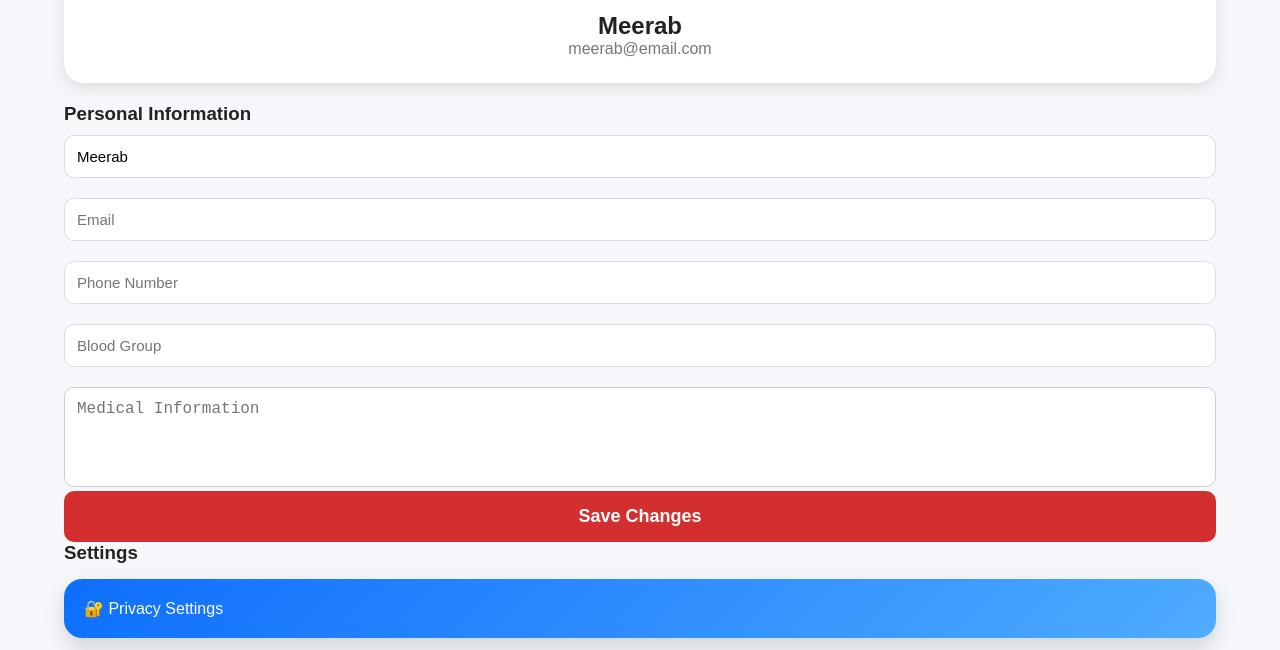
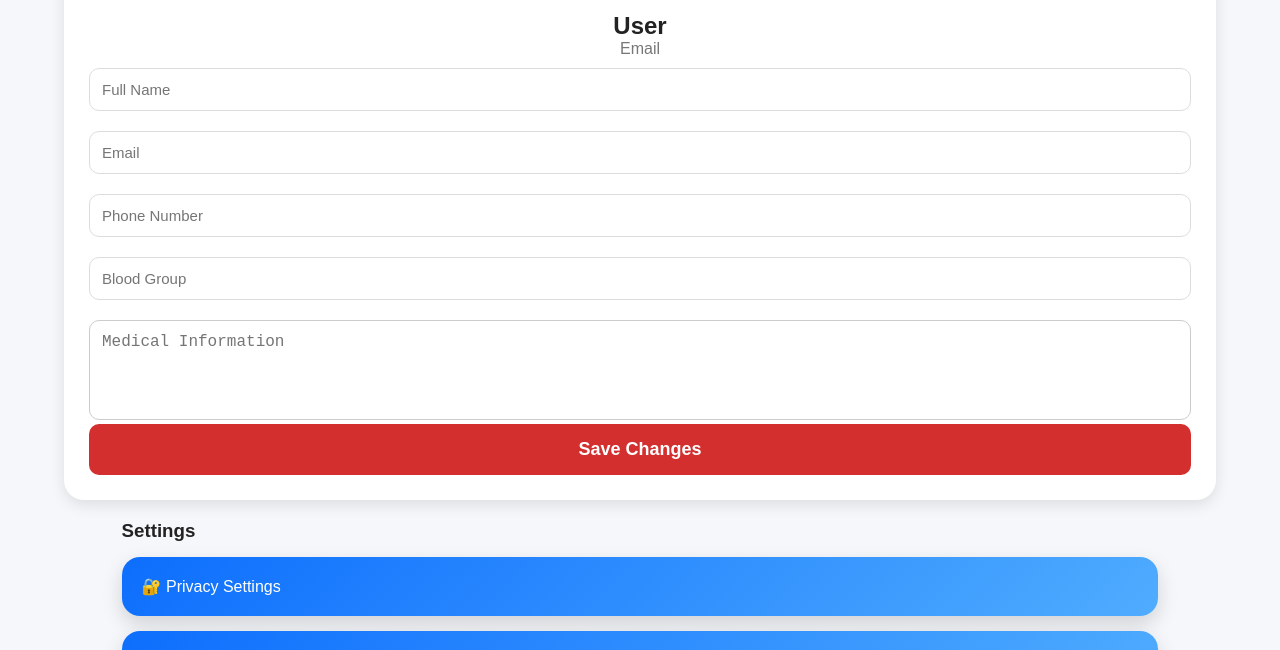
Before and after one commit to meerabxox005-debug/SafeLink, a website: page frontend/profile.html in a window 1280 px wide. Shown: the part 186-836 px from the top of the page. Drawn offline with Linux system fonts and the light colour scheme.

Commit message:
Fix dynamic profile

```diff
--- a/frontend/js/profile.js
+++ b/frontend/js/profile.js
@@ -1,5 +1,39 @@
 console.log("Profile Loaded");
 
+// Load profile when page opens
+window.onload = function () {
+
+    // Logged-in user
+    const userName = localStorage.getItem("userName");
+    const userEmail = localStorage.getItem("userEmail");
+
+    if (userName) {
+        document.getElementById("profileName").innerText = userName;
+        document.getElementById("name").value = userName;
+    }
+
+    if (userEmail) {
+        document.getElementById("profileEmail").innerText = userEmail;
+        document.getElementById("email").value = userEmail;
+    }
+
+    // Load saved profile information
+    document.getElementById("phone").value =
+        localStorage.getItem("phone") || "";
+
+    document.getElementById("blood").value =
+        localStorage.getItem("blood") || "";
+
+    document.getElementById("medical").value =
+        localStorage.getItem("medical") || "";
+};
+
+// Save profile
 function saveProfile() {
-    alert("Profile Updated Successfully!");
+
+    localStorage.setItem("phone", document.getElementById("phone").value);
+    localStorage.setItem("blood", document.getElementById("blood").value);
+    localStorage.setItem("medical", document.getElementById("medical").value);
+
+    alert("✅ Profile Updated Successfully!");
 }
--- a/frontend/profile.html
+++ b/frontend/profile.html
@@ -23,26 +23,22 @@
             👤
         </div>
 
-        <h2>Meerab</h2>
-        <p>meerab@email.com</p>
+        <h2 id="profileName">User</h2>
+<p id="profileEmail">Email</p>
 
-    </div>
+<input type="text" id="fullName" placeholder="Full Name">
 
-    <h3>Personal Information</h3>
+<input type="email" id="email" placeholder="Email" readonly>
 
-    <input type="text" placeholder="Full Name" value="Meerab">
+<input type="tel" id="phone" placeholder="Phone Number">
 
-    <input type="email" placeholder="Email">
+<input type="text" id="bloodGroup" placeholder="Blood Group">
 
-    <input type="tel" placeholder="Phone Number">
+<textarea id="medicalInfo" placeholder="Medical Information"></textarea>
 
-    <input type="text" placeholder="Blood Group">
-
-    <textarea placeholder="Medical Information"></textarea>
-
-    <button class="btn">
-        Save Changes
-    </button>
+<button class="btn" onclick="saveProfile()">
+    Save Changes
+</button>
 
 </div>
 
```
